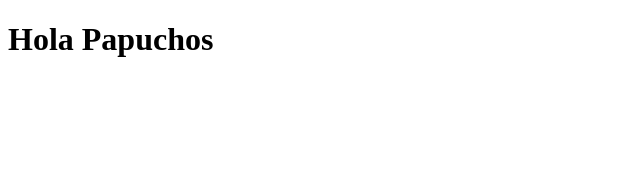
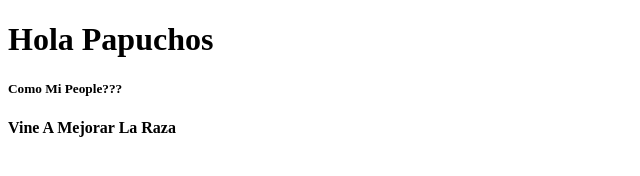
Before and after one commit to DiegoJGaviria/Como_Hacer_Repositorio, a plain HTML site: page index.html in a window 1280 px wide. Shown: the whole page, without its empty margins (0-640 px from the left). Drawn offline with Linux system fonts and the light colour scheme.

Commit message:
agregue un h4

```diff
--- a/index.html
+++ b/index.html
@@ -7,5 +7,7 @@
 </head>
 <body>
     <h1>Hola Papuchos</h1>
+    <h5>Como Mi People???</h5>
+    <h4>Vine A Mejorar La Raza</h4>
 </body>
 </html>
```
